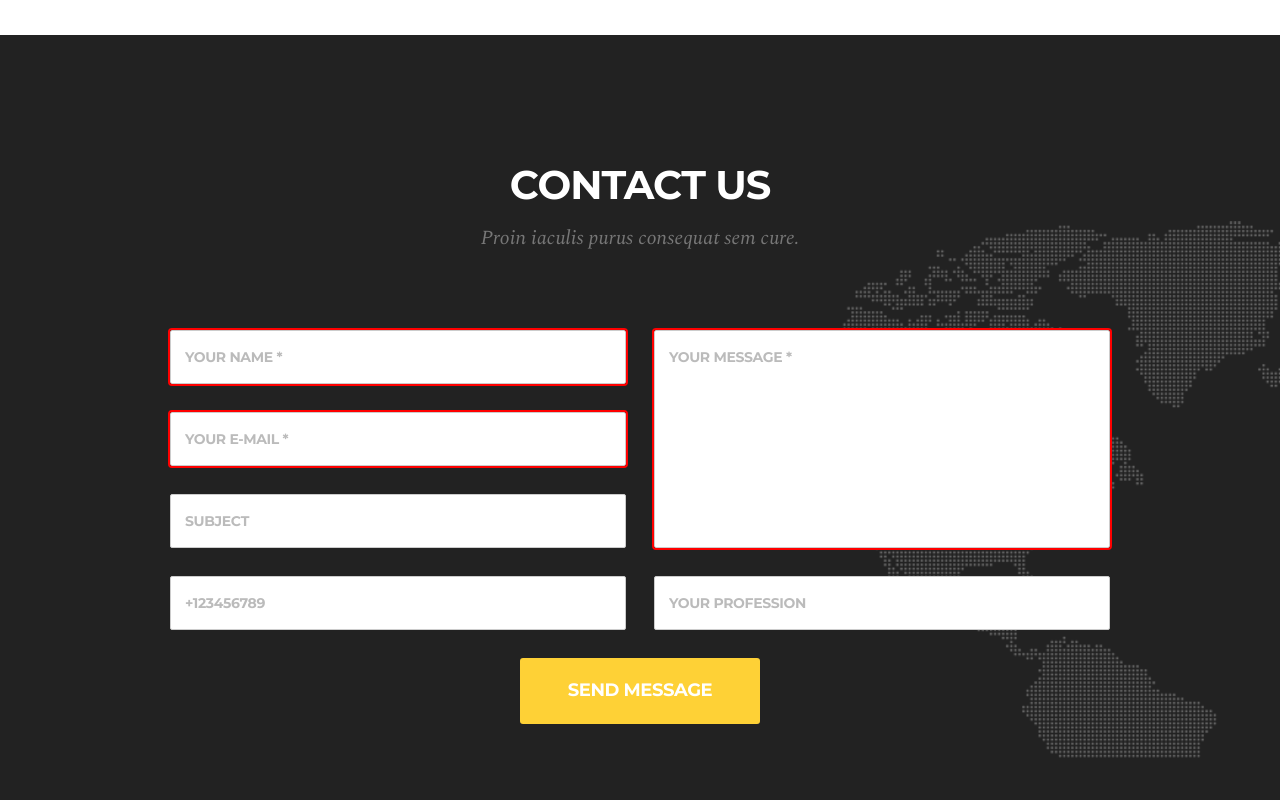
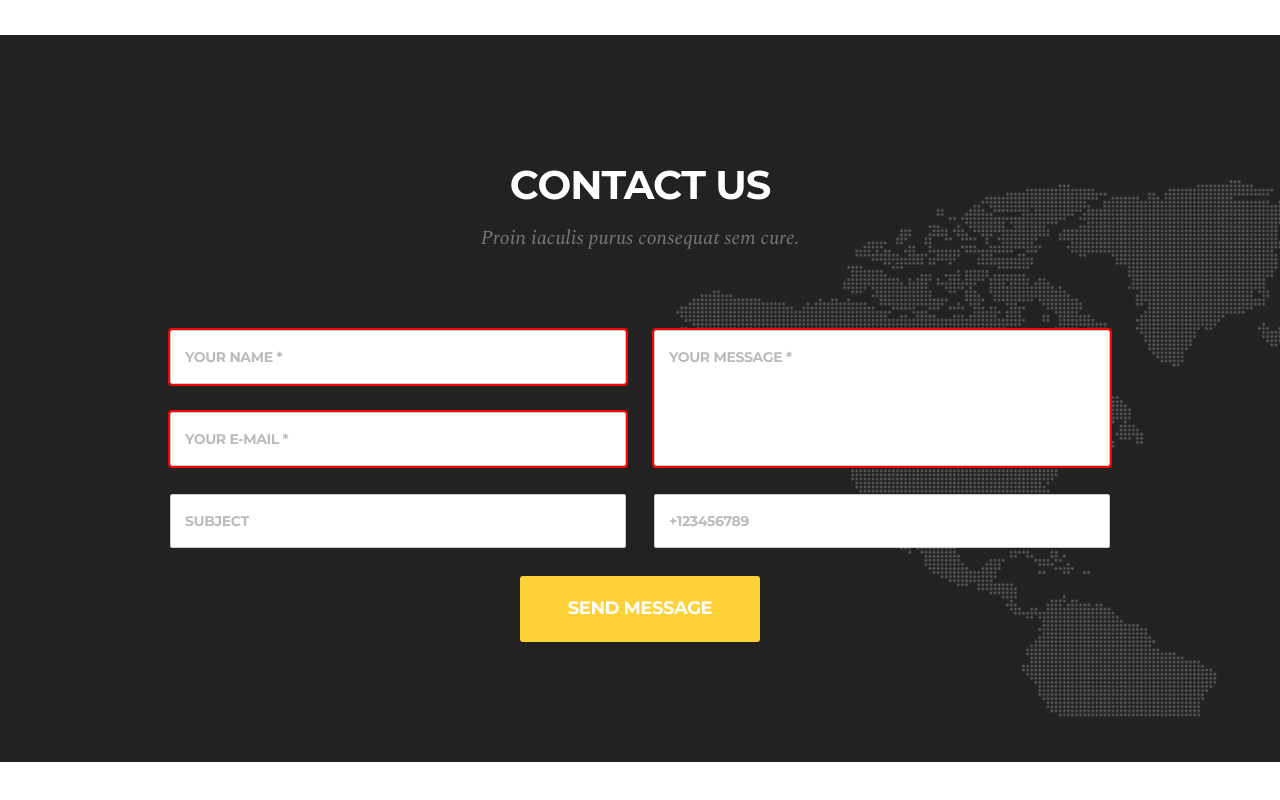
Before and after one commit to ihahalev/goit-fe-course, a plain HTML site: page html-css/module-07/index.html in a window 1280 px wide. Shown: the part 687-1487 px from the top of the page. After the commit the page ends 1449 px from the top, so only its background shows below. Drawn offline with Linux system fonts and the light colour scheme; files that its build step writes are made by us from their sources.

Commit message:
both colums are flexible for new firlds

```diff
--- a/html-css/module-07/css/styles.css
+++ b/html-css/module-07/css/styles.css
@@ -230,15 +230,8 @@ form{
     justify-content: space-between;
 }
 
-.left-side{
+.form-list.form-item:not(:last-child){
     margin-right: 28px;
-}
-
-.right-side{
-    min-height: 100%;
-    display: flex;
-    flex-direction: column;
-
 }
 
 .form-list{
@@ -246,6 +239,9 @@ form{
     margin: 0px;
     margin-bottom: 28px;
     padding: 0px;
+    min-height: 100%;
+    display: flex;
+    flex-direction: column;
 }
 
 .form-item:not(:last-child){
@@ -292,11 +288,11 @@ textarea::placeholder{
     color: #bbbbbb;
 }
 
-.right-side .form-item{
+.form-item{
     flex: 0 0 54px;
 }
 
-.right-side .flexing{
+.flexing{
     flex: 1 0 54px
 }
 
--- a/html-css/module-07/index.html
+++ b/html-css/module-07/index.html
@@ -56,15 +56,14 @@
         <h2 class="header">contact us</h2>
         <p class="pheader">Proin iaculis purus consequat sem cure.</p>
         <form class="conteiner" action="#">
-            <ul class="left-side form-list">
+            <ul class="form-list">
               <li class="form-item"><input type="text" name="name" placeholder="your Name *" required></li>
               <li class="form-item"><input type="email" name="email" placeholder="your e-mail *" required></li>
               <li class="form-item"><input type="text" name="subject" placeholder="subject"></li>
+            </ul>
+            <ul class="form-list">
+              <li class="form-item flexing"><textarea name="message" placeholder="Your message *" required></textarea></li>
               <li class="form-item"><input type="tel" name="tel" placeholder="+123456789"></li>
-            </ul>
-            <ul class="right-side form-list">
-              <li class="form-item flexing"><textarea name="message" placeholder="Your message *" required></textarea></li>
-              <li class="form-item"><input type="text" name="job" placeholder="Your profession"></li>
             </ul>
           <button>send message</button>
         </form>
```
